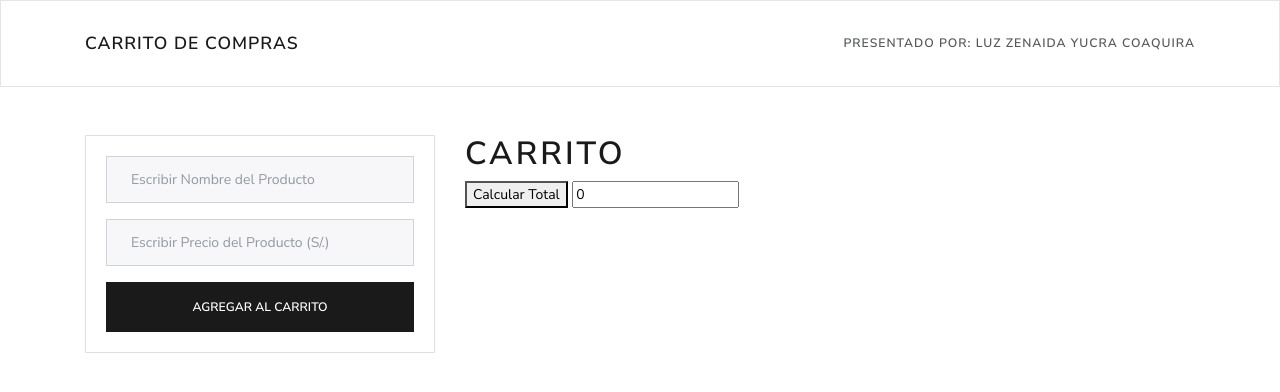
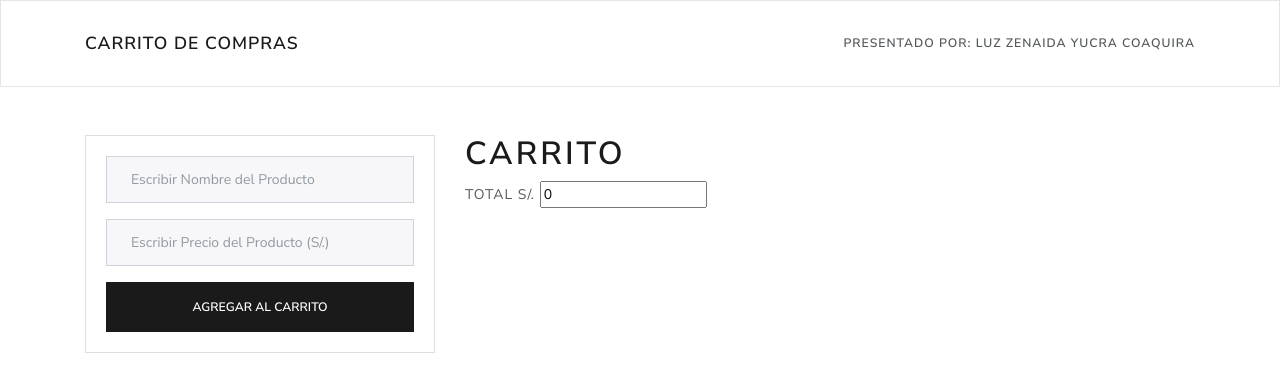
Before and after one commit to yluzzenaida/practica, a website: page index.html in a window 1280 px wide. Drawn offline with nearby package versions, Linux system fonts and the light colour scheme.

Commit message:
Update index.html

```diff
--- a/index.html
+++ b/index.html
@@ -38,7 +38,7 @@
 
         <div class="col-md-8"><h1>CARRITO</h1>
           <div id="tasks"></div>
-          <button type="button" onclick="calcularTotal()">Calcular Total</button>
+          <a>TOTAL S/.</a>
           <input type="text" id="resultado" value="0">
         </div>
       </div>
```
